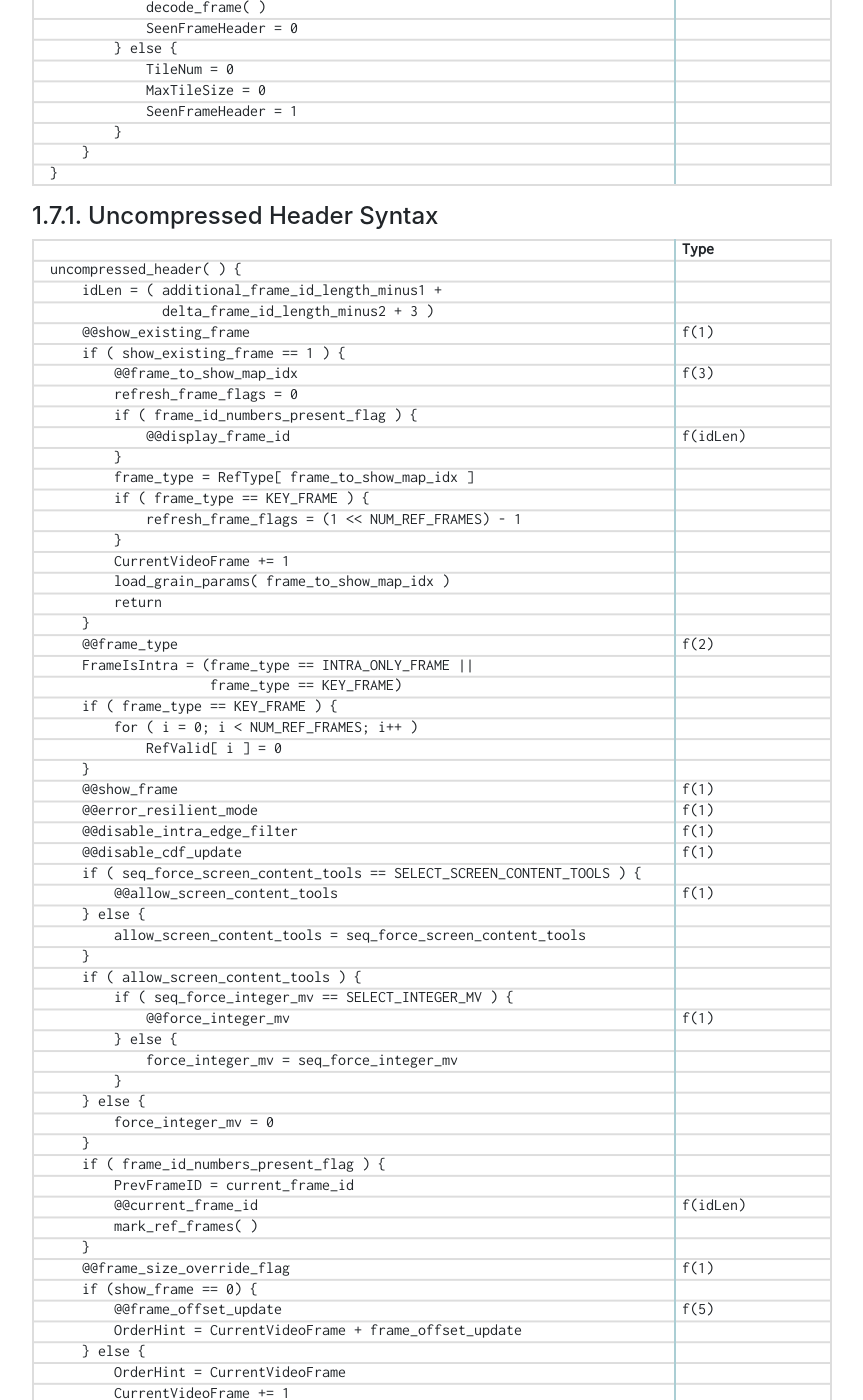
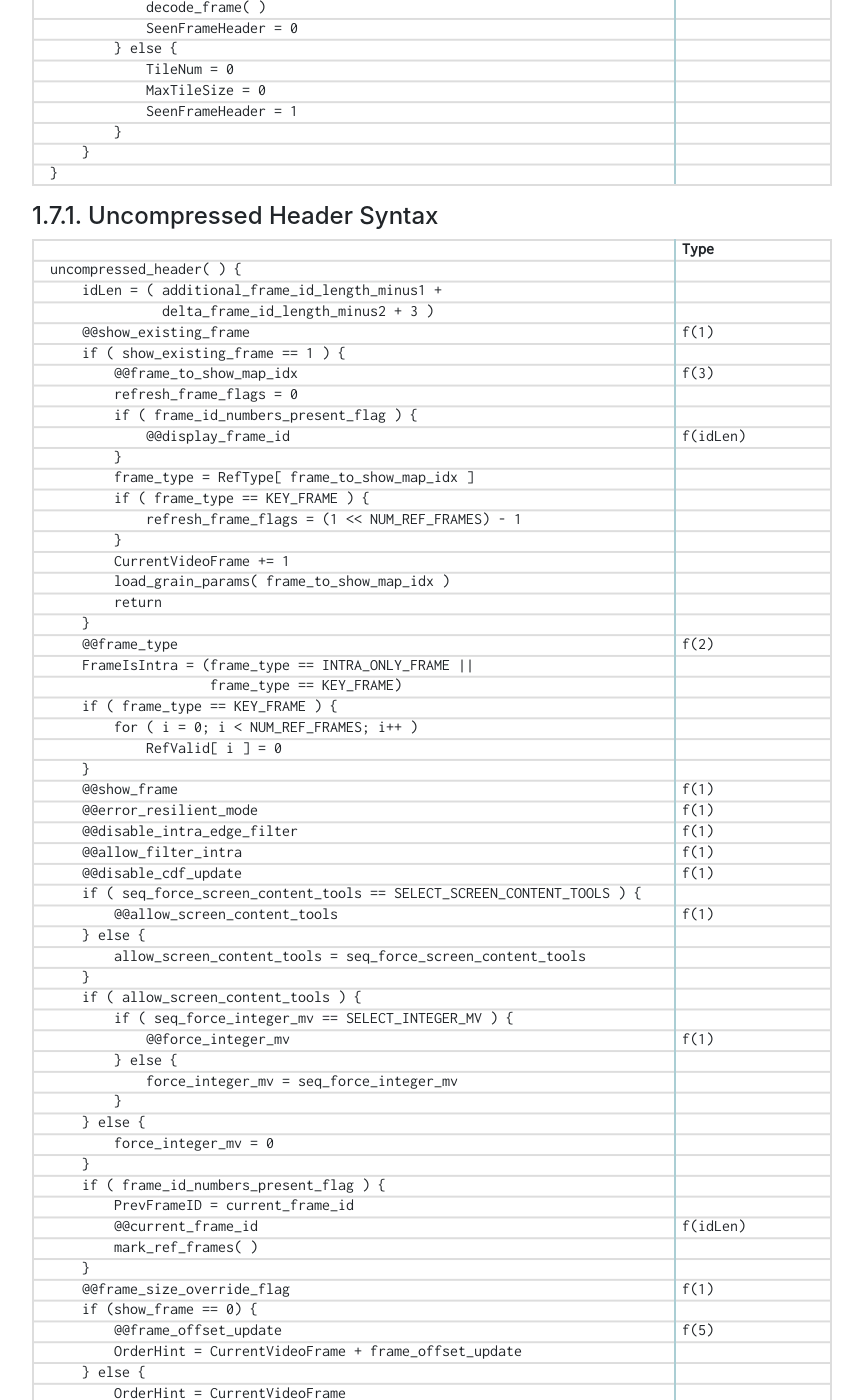
Before and after one commit to AOMediaCodec/av1-spec, a Jekyll site: the page built from 06.bitstream.syntax.md, in a window 1280 px wide and 1400 px high, scrolled down 6430 px. Shown: the whole window, without its empty margins (53-916 px from the left). Built offline with Jekyll 4.4.1, drawn with Linux system fonts in a browser that asks for light colours; nearby versions of some CDN libraries; our own code applies the rules of GitHub Pages for plain Markdown files; some of the changed text lies outside the part shown.

Commit message:
[filter_intra] Add frame-level enable/disable flag

```diff
--- a/06.bitstream.syntax.md
+++ b/06.bitstream.syntax.md
@@ -386,6 +386,7 @@ uncompressed_header( ) {
     @@show_frame                                                               f(1)
     @@error_resilient_mode                                                     f(1)
     @@disable_intra_edge_filter                                                f(1)
+    @@allow_filter_intra                                                       f(1)
     @@disable_cdf_update                                                       f(1)
     if ( seq_force_screen_content_tools == SELECT_SCREEN_CONTENT_TOOLS ) {
         @@allow_screen_content_tools                                           f(1)
@@ -2381,7 +2382,8 @@ needs_interp_filter( ) {
 ~~~~~
 filter_intra_mode_info( ) {
     use_filter_intra = 0
-    if ( YMode == DC_PRED && PaletteSizeY == 0 &&
+    if ( allow_filter_intra &&
+         YMode == DC_PRED && PaletteSizeY == 0 &&
          Max( Block_Width[ MiSize ], Block_Height[ MiSize ] ) <= 32 ) {
         @@use_filter_intra                                                     S()
         if ( use_filter_intra ) {
```
